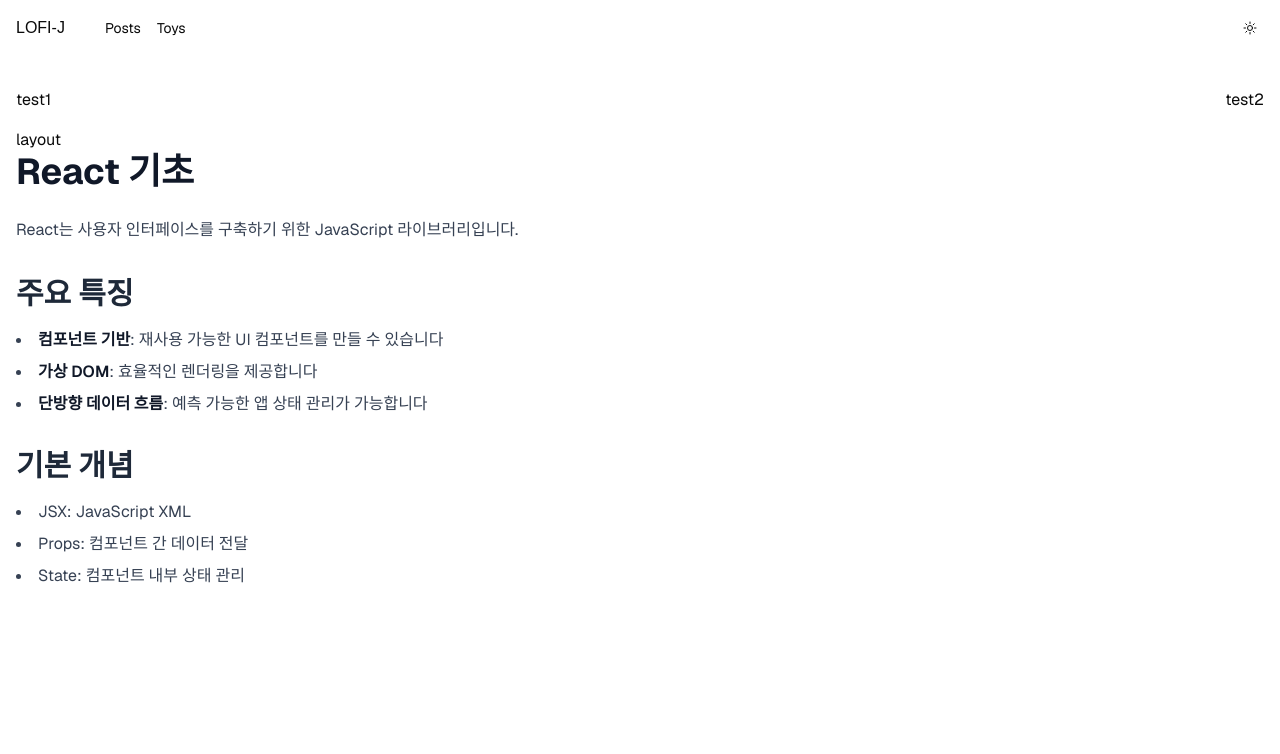
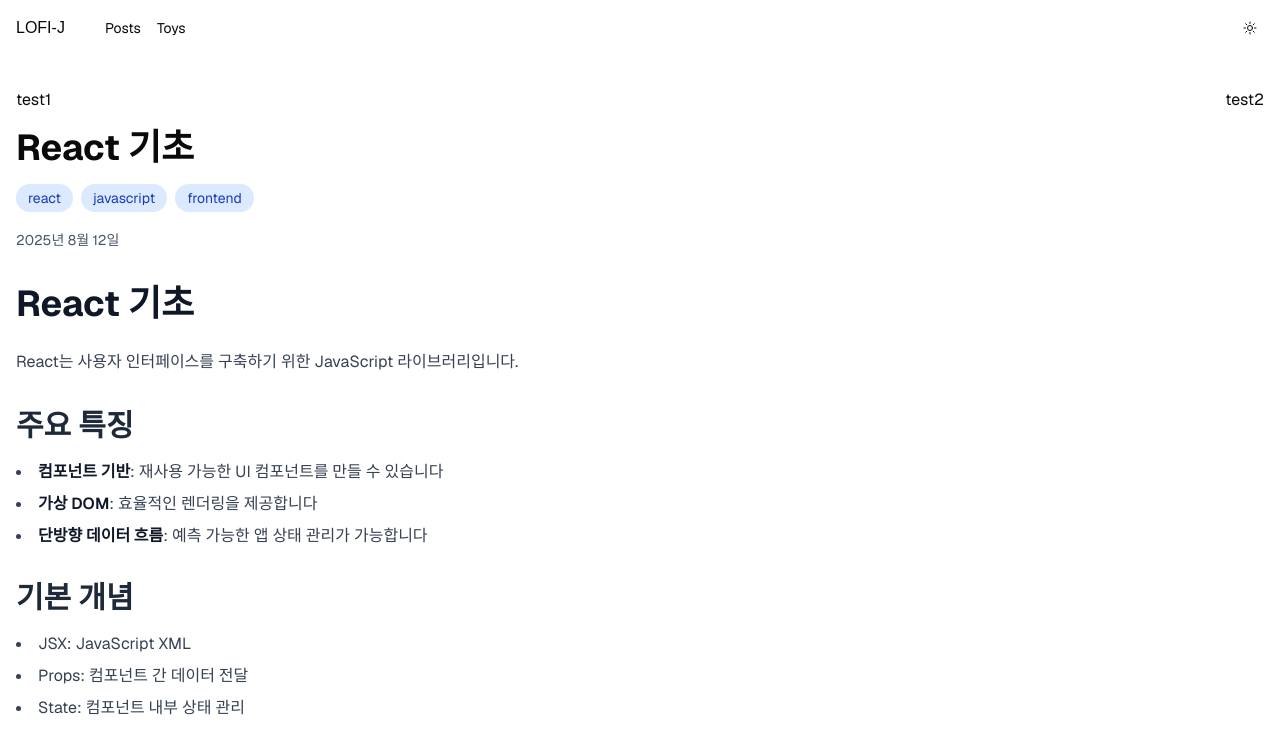
Before and after one commit to lofi-J/tech-blog-client, a Next.js app: page /posts/article/01-react in a window 1280 px wide. Shown: the top 754 px of the page. Built offline with nearby package versions, Linux system fonts and the light colour scheme; no server answers; a web font is replaced by a local one.

Commit message:
mdx 파일 별도 분리 및 [slug] 방식의 dynamic routing

```diff
--- a/next.config.ts
+++ b/next.config.ts
@@ -15,7 +15,7 @@
   webpack: (config) => {
     // @ts-expect-error 타입 에러 무시
     const fileLoaderRule = config.module.rules.find((rule) =>
-      rule.test?.test?.(".svg"),
+      rule.test?.test?.(".svg")
     );
 
     config.module.rules.push(
@@ -37,7 +37,7 @@
             },
           },
         ],
-      },
+      }
     );
     fileLoaderRule.exclude = /\.svg$/i;
     return config;
--- a/package.json
+++ b/package.json
@@ -15,6 +15,7 @@
   "dependencies": {
     "@apollo/client": "^3.13.9",
     "@mdx-js/loader": "^3.1.0",
+    "@mdx-js/mdx": "^3.1.0",
     "@mdx-js/react": "^3.1.0",
     "@next/mdx": "^15.4.6",
     "@radix-ui/react-slot": "^1.2.3",
@@ -24,6 +25,7 @@
     "date-fns": "^4.1.0",
     "framer-motion": "^12.23.5",
     "graphql": "^16.11.0",
+    "gray-matter": "^4.0.3",
     "jotai": "^2.12.5",
     "lucide-react": "^0.525.0",
     "next": "15.3.5",
--- a/src/app/posts/article/01-react/layout.tsx
+++ /dev/null
@@ -1,14 +0,0 @@
-import { Metadata } from "next";
-
-export const metadata: Metadata = {
-  title: "React 기초",
-  description: "React의 기본 개념과 컴포넌트 작성법을 배워봅니다",
-};
-
-export default function MetadataLayout({
-  children,
-}: Readonly<{
-  children: React.ReactNode;
-}>) {
-  return <div className="container mx-auto">layout{children}</div>;
-}
--- a/src/app/posts/article/01-typescript/layout.tsx
+++ /dev/null
@@ -1,14 +0,0 @@
-import { Metadata } from "next";
-
-export const metadata: Metadata = {
-  title: "TypeScript 기초",
-  description: "TypeScript의 기본 개념과 사용법을 알아봅니다",
-};
-
-export default function MetadataLayout({
-  children,
-}: Readonly<{
-  children: React.ReactNode;
-}>) {
-  return <div className="container mx-auto">layout{children}</div>;
-}
--- /dev/null
+++ b/src/app/posts/article/[slug]/page.tsx
@@ -0,0 +1,95 @@
+import { getAllPostSlugs, getPostBySlug } from "@/lib/mdx";
+import { useMDXComponents } from "@/mdx-components";
+import { compile, run } from "@mdx-js/mdx";
+import { Metadata } from "next";
+import { notFound } from "next/navigation";
+import * as runtime from "react/jsx-runtime";
+
+interface PageProps {
+  params: {
+    slug: string;
+  };
+}
+
+export async function generateStaticParams() {
+  const slugs = getAllPostSlugs();
+  return slugs.map((slug) => ({ slug }));
+}
+
+export async function generateMetadata({
+  params,
+}: PageProps): Promise<Metadata> {
+  try {
+    const post = getPostBySlug(params.slug);
+
+    return {
+      title: post.metadata.title,
+      description: post.metadata.description,
+      openGraph: {
+        title: post.metadata.title,
+        description: post.metadata.description,
+        type: "article",
+        publishedTime: post.metadata.date,
+        tags: post.metadata.tags,
+      },
+      twitter: {
+        card: "summary_large_image",
+        title: post.metadata.title,
+        description: post.metadata.description,
+      },
+    };
+  } catch (error) {
+    return {
+      title: "Post Not Found",
+      description: "The requested post could not be found.",
+    };
+  }
+}
+
+export default async function PostPage({ params }: PageProps) {
+  let post;
+
+  try {
+    post = getPostBySlug(params.slug);
+  } catch (error) {
+    notFound();
+  }
+
+  const components = useMDXComponents();
+
+  // Compile and run MDX
+  const compiled = await compile(post.content, {
+    outputFormat: "function-body",
+    development: false,
+  });
+  const { default: Content } = await run(compiled, runtime);
+
+  return (
+    <article className="prose prose-lg max-w-none">
+      <header className="mb-8">
+        <h1 className="text-4xl font-bold mb-4">{post.metadata.title}</h1>
+        <div className="flex flex-wrap gap-2 mb-4">
+          {post.metadata.tags.map((tag) => (
+            <span
+              key={tag}
+              className="px-3 py-1 bg-blue-100 text-blue-800 rounded-full text-sm"
+            >
+              {tag}
+            </span>
+          ))}
+        </div>
+        <time className="text-gray-600 text-sm">
+          {new Date(post.metadata.date).toLocaleDateString("ko-KR", {
+            year: "numeric",
+            month: "long",
+            day: "numeric",
+          })}
+        </time>
+      </header>
+
+      <div className="prose-content">
+        <Content components={components} />
+      </div>
+    </article>
+  );
+}
--- a/src/app/posts/article/01-react/page.mdx
+++ b/src/content/01-react.mdx
@@ -2,7 +2,6 @@
 title: "React 기초"
 description: "React의 기본 개념과 컴포넌트 작성법을 배워봅니다"
 date: "2025-08-12"
-category: "react"
 tags: ["react", "javascript", "frontend"]
 ---
 
--- a/src/app/posts/article/01-typescript/page.mdx
+++ b/src/content/01-typescript.mdx
@@ -2,7 +2,6 @@
 title: "TypeScript 기초"
 description: "TypeScript의 기본 개념과 사용법을 알아봅니다"
 date: "2025-08-13"
-category: "typescript"
 tags: ["typescript", "javascript", "web development"]
 ---
 
--- /dev/null
+++ b/src/lib/mdx.ts
@@ -0,0 +1,49 @@
+import fs from 'fs';
+import path from 'path';
+import matter from 'gray-matter';
+
+const contentDirectory = path.join(process.cwd(), 'src/content');
+
+export interface PostMetadata {
+  title: string;
+  description: string;
+  date: string;
+  tags: string[];
+}
+
+export interface Post {
+  slug: string;
+  metadata: PostMetadata;
+  content: string;
+}
+
+export function getAllPostSlugs(): string[] {
+  const files = fs.readdirSync(contentDirectory);
+  return files
+    .filter((file) => file.endsWith('.mdx'))
+    .map((file) => file.replace('.mdx', ''));
+}
+
+export function getPostBySlug(slug: string): Post {
+  const filePath = path.join(contentDirectory, `${slug}.mdx`);
+
+  if (!fs.existsSync(filePath)) {
+    throw new Error(`Post not found: ${slug}`);
+  }
+
+  const fileContents = fs.readFileSync(filePath, 'utf8');
+  const { data, content } = matter(fileContents);
+
+  return {
+    slug,
+    metadata: data as PostMetadata,
+    content,
+  };
+}
+
+export function getAllPosts(): Post[] {
+  const slugs = getAllPostSlugs();
+  return slugs
+    .map((slug) => getPostBySlug(slug))
+    .sort((a, b) => new Date(b.metadata.date).getTime() - new Date(a.metadata.date).getTime());
+}
--- a/src/mdx-components.tsx
+++ b/src/mdx-components.tsx
@@ -39,7 +39,7 @@
 };
 
 export function useMDXComponents(
-  otherComponents?: MDXComponents,
+  otherComponents?: MDXComponents
 ): MDXComponents {
   return {
     ...components,
```
Also changed, not shown: 1 other file (tests, documents, lock files or other folders).
